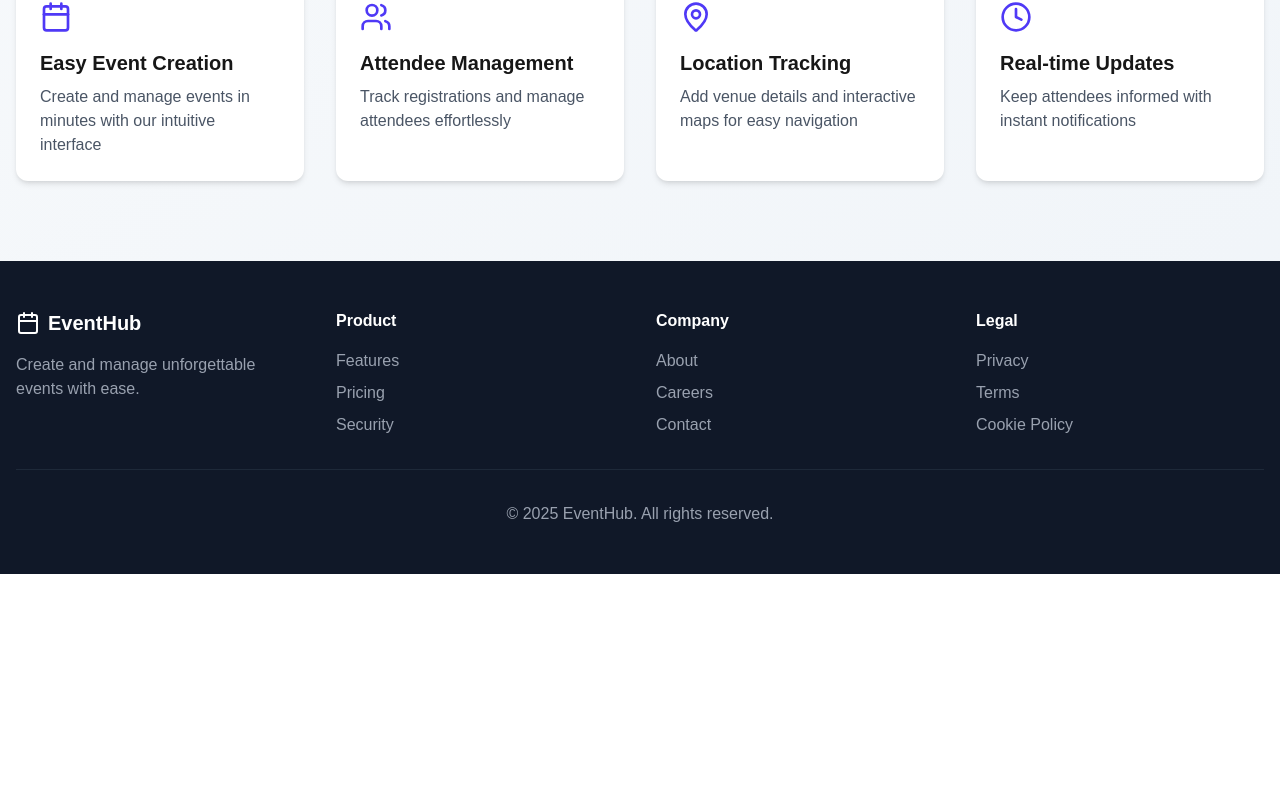
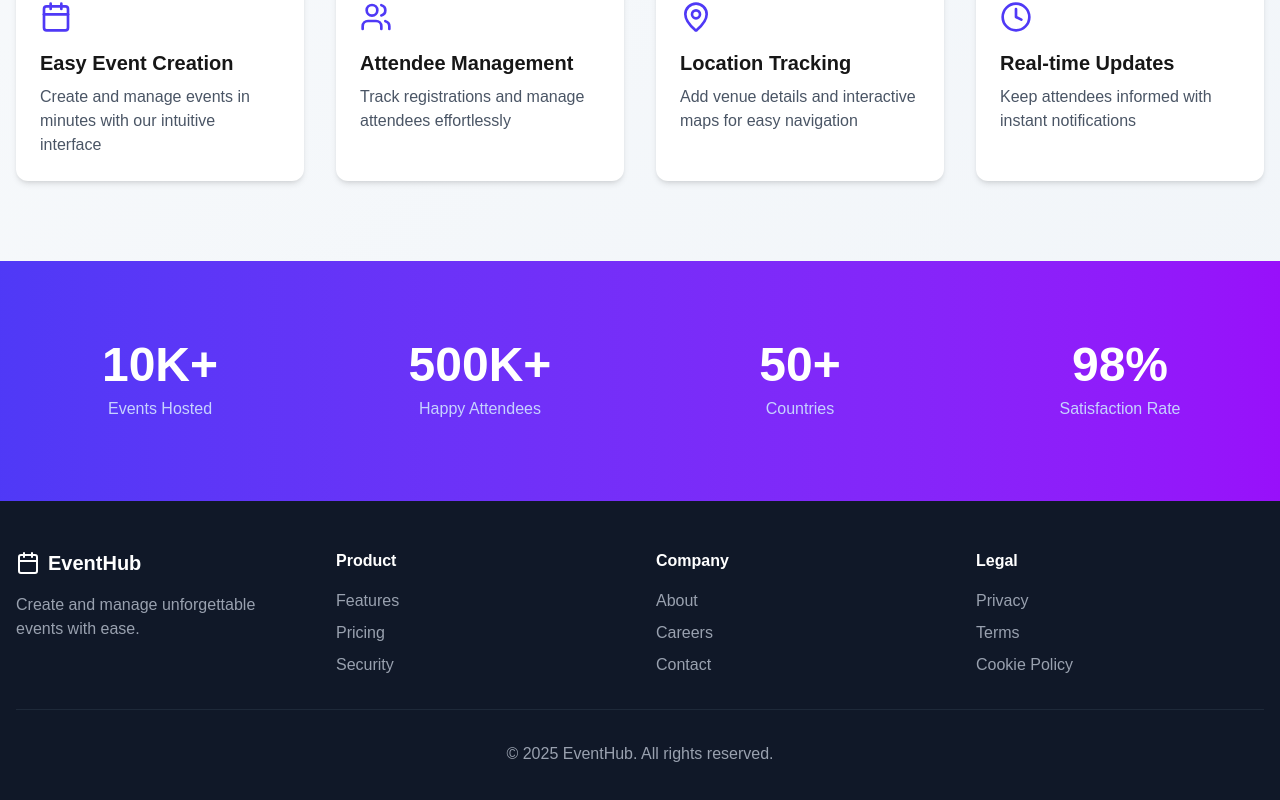
Before and after one commit to MarufurRahmanRahat/my-first-next-app, a Next.js app: page / in a window 1280 px wide. Shown: the part 661-1461 px from the top of the page. Before the commit the page ends 1235 px from the top, so only its background shows below. Built offline with nearby package versions, Linux system fonts and the light colour scheme; no server answers.

Commit message:
Stats section  added

```diff
--- a/src/app/page.jsx
+++ b/src/app/page.jsx
@@ -1,5 +1,6 @@
 import Banner from "@/components/Banner";
 import Features from "@/components/Features";
+import Stats from "@/components/Stats";
 
 
 export default function Home() {
@@ -7,6 +8,7 @@ export default function Home() {
      <div className="min-h-screen bg-gradient-to-br from-slate-50 to-slate-100">
       <Banner/>
       <Features/>
+      <Stats/>
      </div>
   );
 }
--- /dev/null
+++ b/src/components/Stats.jsx
@@ -0,0 +1,26 @@
+import React from 'react';
+
+const Stats = () => {
+     const stats = [
+    { number: "10K+", label: "Events Hosted" },
+    { number: "500K+", label: "Happy Attendees" },
+    { number: "50+", label: "Countries" },
+    { number: "98%", label: "Satisfaction Rate" }
+  ];
+    return (
+         <section className="py-20 px-4 bg-gradient-to-r from-indigo-600 to-purple-600 text-white">
+        <div className="max-w-7xl mx-auto">
+          <div className="grid grid-cols-2 md:grid-cols-4 gap-8 text-center">
+            {stats.map((stat, index) => (
+              <div key={index}>
+                <div className="text-4xl md:text-5xl font-bold mb-2">{stat.number}</div>
+                <div className="text-indigo-200">{stat.label}</div>
+              </div>
+            ))}
+          </div>
+        </div>
+      </section>
+    );
+};
+
+export default Stats;
```
